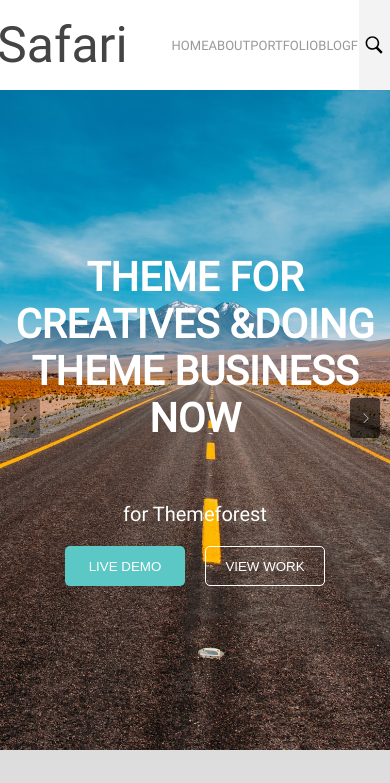
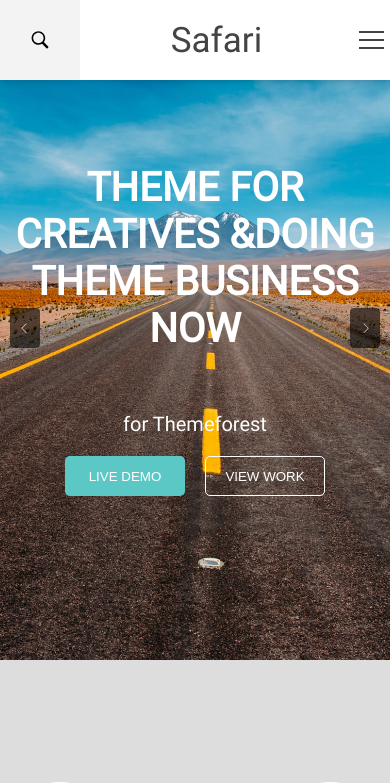
Before and after one commit to mwafy092/creative-template-ui-vue, a Vue app: page / in a window 390 px wide. Shown: the top 783 px of the page. Built offline with nearby package versions, Linux system fonts and the light colour scheme.

Commit message:
adding responsive for navbar

```diff
--- a/package.json
+++ b/package.json
@@ -7,6 +7,8 @@
     "preview": "vite preview --port 4173"
   },
   "dependencies": {
+    "@popperjs/core": "^2.11.5",
+    "bootstrap": "^5.1.3",
     "swiper": "^8.2.4",
     "vue": "^3.2.36"
   },
--- a/src/App.vue
+++ b/src/App.vue
@@ -1,5 +1,5 @@
 <template>
-  <main class="container">
+  <main class="main__container">
     <NavBar />
     <HeaderSection />
     <ServicesSection />
--- a/src/assets/styles/header.scss
+++ b/src/assets/styles/header.scss
@@ -6,6 +6,53 @@
 .swiper {
   width: 100%;
   height: 100%;
+  .swiper-button-prev,
+  .swiper-button-next {
+    width: 10px;
+    height: 10px;
+    border-radius: 4px;
+    color: #fff;
+    background-color: #000000;
+    outline: 0;
+    padding: 20px 15px;
+    opacity: 0.6;
+    &::after {
+      font-size: 10px;
+    }
+  }
+
+  .swiper-button-prev {
+    &:after {
+      position: relative;
+      left: -1px;
+    }
+  }
+
+  .swiper-button-next {
+    &:after {
+      position: relative;
+      left: 1px;
+    }
+  }
+
+  .swiper-button-prev,
+  .swiper-container-rtl .swiper-button-next {
+    left: 10px;
+    right: auto;
+  }
+
+  .swiper-button-next,
+  .swiper-container-rtl .swiper-button-prev {
+    right: 10px;
+    left: auto;
+  }
+
+  .swiper-button-prev.swiper-button-disabled,
+  .swiper-button-next.swiper-button-disabled {
+    opacity: 0.7;
+    cursor: auto;
+    pointer-events: none;
+  }
 }
 
 .swiper-slide {
--- a/src/assets/styles/main.scss
+++ b/src/assets/styles/main.scss
@@ -3,55 +3,7 @@
   margin: 0;
   box-sizing: border-box;
 }
-.container {
+.main__container {
   max-width: 1600px;
   margin: 0 auto;
 }
-
-.swiper-button-prev,
-.swiper-button-next {
-  width: 10px;
-  height: 10px;
-  border-radius: 4px;
-  color: #fff;
-  background-color: #000000;
-  outline: 0;
-  padding: 20px 15px;
-  opacity: 0.6;
-  &::after {
-    font-size: 10px;
-  }
-}
-
-.swiper-button-prev {
-  &:after {
-    position: relative;
-    left: -1px;
-  }
-}
-
-.swiper-button-next {
-  &:after {
-    position: relative;
-    left: 1px;
-  }
-}
-
-.swiper-button-prev,
-.swiper-container-rtl .swiper-button-next {
-  left: 10px;
-  right: auto;
-}
-
-.swiper-button-next,
-.swiper-container-rtl .swiper-button-prev {
-  right: 10px;
-  left: auto;
-}
-
-.swiper-button-prev.swiper-button-disabled,
-.swiper-button-next.swiper-button-disabled {
-  opacity: 0.3;
-  cursor: auto;
-  pointer-events: none;
-}
--- a/src/assets/styles/navbar.scss
+++ b/src/assets/styles/navbar.scss
@@ -1,10 +1,15 @@
 .navbar {
+  position: fixed;
+  top: 0;
+  z-index: 9999999;
   width: 100%;
-  height: 90px;
+  height: 80px;
   background-color: #fff;
   display: grid;
-  grid-template-columns: 32% 60% 8%;
+  grid-template-columns: 400px 1fr 100px;
   align-items: center;
+  box-shadow: rgba(0, 0, 0, 0.1) 0px 4px 6px -1px,
+    rgba(0, 0, 0, 0.06) 0px 2px 4px -1px;
   .navbar__logo {
     font-family: "Roboto-Regular", Helvetica, Arial;
     font-size: 50px;
@@ -20,13 +25,15 @@
     display: flex;
     justify-content: space-around;
     align-items: center;
-    width: 60%;
+    width: 70%;
     justify-self: center;
     font-family: "Roboto", Helvetica, Arial;
     li {
       list-style: none;
       font-size: 13px;
       text-transform: uppercase;
+      padding: 0;
+      margin: 0;
       a {
         text-decoration: none;
         color: #999999;
@@ -41,8 +48,139 @@
     justify-content: center;
     align-items: center;
     cursor: pointer;
+    position: relative;
     img {
       width: 20px;
     }
+    .navbar__popup--active {
+      display: flex !important;
+      transition: all 0.3s ease-in-out;
+    }
+    .navbar__search__popup {
+      position: absolute;
+      right: 70px;
+      top: 50px;
+      z-index: 99999;
+      display: none;
+      flex-direction: row-reverse;
+      align-items: center;
+      justify-content: center;
+      background-color: #fff;
+      padding: 40px;
+      box-shadow: rgba(0, 0, 0, 0.1) 0px 4px 6px -1px,
+        rgba(0, 0, 0, 0.06) 0px 2px 4px -1px;
+      border-radius: 20px 0 20px 20px;
+
+      input {
+        border: none;
+        border-bottom: 1px solid #999999;
+        font-size: 13px;
+        &:focus {
+          outline: none;
+        }
+      }
+
+      img {
+        width: 20px;
+        margin-right: 10px;
+        cursor: pointer;
+      }
+    }
+  }
+  .navbar__burger {
+    cursor: pointer;
+    display: none;
+    div {
+      width: 25px;
+      height: 2px;
+      margin: 6px;
+      background-color: #444444;
+      transition: all 0.3s ease;
+    }
   }
 }
+
+@media screen and (max-width: 1200px) {
+  .navbar {
+    grid-template-columns: 150px 1fr 100px;
+    .navbar__logo {
+      font-size: 40px;
+    }
+    .navbar__links {
+      width: 80%;
+    }
+  }
+}
+@media screen and (max-width: 768px) {
+  body {
+    overflow-x: hidden;
+  }
+  .navbar {
+    display: flex;
+    justify-content: space-between;
+    flex-direction: row-reverse;
+    .navbar__logo {
+      font-size: 35px;
+    }
+    .navbar__search {
+      .navbar__search__popup {
+        right: -225px;
+        top: 55px;
+        border-radius: 0 20px 20px 20px;
+      }
+    }
+    .navbar__links {
+      position: absolute;
+      right: 0px;
+      height: 90vh;
+      top: 80px;
+      background-color: #fff;
+      display: flex;
+      flex-direction: column;
+      justify-content: space-around;
+      align-items: center;
+      width: 300px;
+      transform: translateX(100%);
+      transition: transform 0.5s ease-in;
+      .navbar__links {
+        li {
+          opacity: 0;
+        }
+      }
+    }
+    .navbar__links--active {
+      transform: translateX(0%);
+    }
+    .navbar__search {
+      width: 80px;
+      img {
+        width: 20px;
+      }
+    }
+    .navbar__burger {
+      display: block;
+    }
+    .navbar__burger__toggle {
+      .navbar__burger__line1 {
+        transform: rotate(-45deg) translate(-5px, 6px);
+      }
+      .navbar__burger__line2 {
+        opacity: 0;
+      }
+      .navbar__burger__line3 {
+        transform: rotate(45deg) translate(-5px, -6px);
+      }
+    }
+  }
+}
+
+@keyframes navbarLinkFade {
+  from {
+    opacity: 0;
+    transform: translateX(50px);
+  }
+  to {
+    opacity: 1;
+    transform: translateX((0px));
+  }
+}
--- a/src/assets/styles/testimonials.scss
+++ b/src/assets/styles/testimonials.scss
@@ -10,6 +10,54 @@
   .testimonials__swiper {
     width: 80%;
     height: 100%;
+    .swiper-button-prev,
+    .swiper-button-next {
+      width: 10px;
+      height: 10px;
+      border-radius: 4px;
+      color: #fff;
+      background-color: #000000;
+      outline: 0;
+      padding: 20px 15px;
+      opacity: 0.3;
+      &::after {
+        font-size: 10px;
+      }
+    }
+
+    .swiper-button-prev {
+      &:after {
+        position: relative;
+        left: -1px;
+      }
+    }
+
+    .swiper-button-next {
+      &:after {
+        position: relative;
+        left: 1px;
+      }
+    }
+
+    .swiper-button-prev,
+    .swiper-container-rtl .swiper-button-next {
+      left: 10px;
+      right: auto;
+    }
+
+    .swiper-button-next,
+    .swiper-container-rtl .swiper-button-prev {
+      right: 10px;
+      left: auto;
+    }
+
+    .swiper-button-prev.swiper-button-disabled,
+    .swiper-button-next.swiper-button-disabled {
+      opacity: 0.3;
+      cursor: auto;
+      pointer-events: none;
+    }
+
     .testimonials__swiper__slide {
       text-align: center;
       font-size: 18px;
--- a/src/components/HeaderSection.vue
+++ b/src/components/HeaderSection.vue
@@ -4,6 +4,7 @@
       :navigation="true"
       :modules="modules"
       class="mySwiper header--swiper"
+      :loop="true"
     >
       <swiper-slide class="header--swiper__slide">
         <img src="../assets/images/road-img.jpeg" />
--- a/src/components/NavBar.vue
+++ b/src/components/NavBar.vue
@@ -1,5 +1,10 @@
 <template>
   <section class="navbar">
+    <div class="navbar__burger" @click="navSlide">
+      <div class="navbar__burger__line1"></div>
+      <div class="navbar__burger__line2"></div>
+      <div class="navbar__burger__line3"></div>
+    </div>
     <div class="navbar__logo">
       <a href="#">Safari</a>
     </div>
@@ -26,12 +31,49 @@
         <a href="#">contact</a>
       </li>
     </ul>
+
     <div class="navbar__search">
-      <img src="/icons/search-icon.svg" alt="search images" />
+      <img
+        src="/icons/search-icon.svg"
+        alt="search images"
+        @click="setSearch"
+      />
+      <form class="navbar__search__popup">
+        <input type="text" placeholder="search here" />
+        <img src="/icons/search-icon.svg" alt="search images" />
+      </form>
     </div>
   </section>
 </template>
 
+<script>
+export default {
+  methods: {
+    setSearch() {
+      document
+        .querySelector(".navbar__search__popup")
+        .classList.toggle("navbar__popup--active");
+    },
+    navSlide() {
+      const burger = document.querySelector(".navbar__burger");
+      const nav = document.querySelector(".navbar__links");
+      const navLinks = document.querySelectorAll(".navbar__links li");
+      nav.classList.toggle("navbar__links--active");
+      navLinks.forEach((link, index) => {
+        if (link.style.animation) {
+          link.style.animation = "";
+        } else {
+          link.style.animation = `navbarLinkFade 0.9s ease forwards ${
+            index / 7 + 0.5
+          }s`;
+        }
+      });
+      burger.classList.toggle("navbar__burger__toggle");
+    },
+  },
+};
+</script>
+
 <style lang="scss">
 @import "../assets/styles/navbar.scss";
 </style>
--- a/src/components/TestimonialsSection.vue
+++ b/src/components/TestimonialsSection.vue
@@ -4,6 +4,7 @@
       :navigation="true"
       :modules="modules"
       class="mySwiper testimonials__swiper"
+      :loop="true"
     >
       <swiper-slide class="testimonials__swiper__slide">
         <p class="testimonials__title">TESTIMONIALS</p>
--- a/src/main.js
+++ b/src/main.js
@@ -1,4 +1,4 @@
-import { createApp } from 'vue'
-import App from './App.vue'
+import { createApp } from "vue";
+import App from "./App.vue";
 
-createApp(App).mount('#app')
+createApp(App).mount("#app");
```
Also changed, not shown: 1 other file (tests, documents, lock files or other folders).
